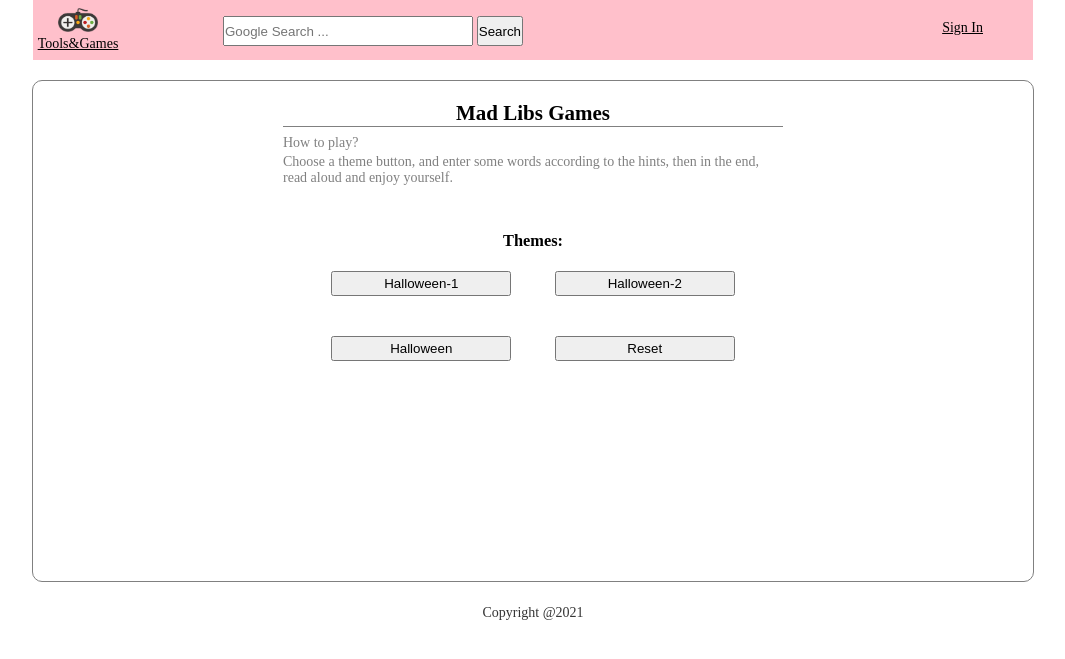
After one commit to Ricky-Hu5918/comIT-finalproject, a Django app: page /madlibs/ in a window 1280 px wide. The commit adds this page. Shown: the top 659 px of the page, without its empty margins (107-1172 px from the left). Run offline with Django 3.2, Linux system fonts and the light colour scheme.

Commit message:
finished mad libs game

```diff
--- a/main_project/main_project/urls.py
+++ b/main_project/main_project/urls.py
@@ -18,7 +18,7 @@ from django.contrib import admin
 from django.urls import path
 from calc_app import views
 # from signin_app import views
-from signin_app.views import SignInView, HomeView, SignUpView, SignOutView, GuesspageView, Guess, RspView, RsppageView
+from signin_app.views import SignInView, HomeView, SignUpView, SignOutView, GuesspageView, Guess, MadlibsView, RsppageView
 # from calc_app import views
 
 urlpatterns = [
@@ -32,5 +32,5 @@ urlpatterns = [
     path('signUp/', SignUpView.as_view(), name='signup'),
     path('signout/', SignOutView.as_view(), name='signout'),
     path('rsppage/', RsppageView.as_view(), name='rsppage'),
-    path('rsp/', RspView.as_view(), name='rspgame'),
+    path('madlibs/', MadlibsView.as_view(), name='madlibs'),
 ]
--- a/main_project/signin_app/templates/index.html
+++ b/main_project/signin_app/templates/index.html
@@ -281,7 +281,7 @@
 
          </div>
          <div class="madlibs-game-link-wrapper">
-            <a href="madlibsgame.html">
+            <a href="{% url 'madlibs' %}">
                <img src="{% static 'img/madlibs.jpeg' %}" title="">
             </a>
             <br>
--- /dev/null
+++ b/main_project/signin_app/templates/madlibsgame.html
@@ -0,0 +1,183 @@
+<!DOCTYPE html>
+<html lang="en">
+<head>
+    <meta charset="UTF-8">
+    <meta name="viewport" content="width=device-width, initial-scale=1.0">
+    <title>Mad Libs Games</title>
+    {% load static %}
+    <link rel="stylesheet" href="{% static '/calc_app/base.css' %}" />
+    <link rel="shortcut icon" href="{% static '/img/logo.ico' %}" />
+    <script src="https://code.jquery.com/jquery-3.5.1.min.js"></script>
+</head>
+<body>
+    <!-- header start -->
+    <div class="nav-top w">
+        <div class="nav-logo">
+            <a class="nav-logo-icon" href="{% url 'index' %}">
+                <img src="{% static 'img/logo.png' %}" alt="" width="40" height="24" class="">
+            </a>
+            <span class="nav-logo-label">
+                <a href="{% url 'index' %}">Tools&Games</a>
+            </span>
+
+        </div>
+
+        <div class="search-form">
+            <form class="" action="https://Google.com/search" method="GET" target="_blank">
+                <input class="" type="search" placeholder="Google Search ..." aria-label="Search" name="q" >
+                <button class="" type="submit" name="btnK" >Search</button>
+            </form>
+        </div>
+
+        <div class="nav-right">
+            {% if request.user.username != '' %}
+                <span class="nav-hello">
+                    Hello, {{ request.user.username }}!
+                </span>
+
+                <span class="sign-out-label">
+                    <a href="{% url 'signout' %}" id="signout">Sign Out</a>
+                </span>
+            {% else %}
+                <span class="sign-in-label">
+                    <a href="{% url 'signin' %}">Sign In</a>
+                </span>
+            {% endif %}
+        </div>
+    </div>
+    <!-- header end -->
+
+    <div class="guess-form-wrapper w">
+        <div class="form-title">
+            <h2>Mad Libs Games</h2>
+            <div class="game-description">
+                <h4>How to play?</h4>
+                <p>Choose a theme button, and enter some words according to the hints, then in the end, read aloud and enjoy yourself.</p>
+            </div>
+        </div>
+
+        <div>
+            <form class="guess-input-area w" >
+
+                 <div>
+                    <h3>Themes:</h3>
+                    <button class="guess-button" type="button" onclick="fun_halloween1()">Halloween-1</button>
+                    <button class="reset-button" type="button" onclick="fun_halloween2()">Halloween-2</button>
+                </div>
+                <div>
+                    <button class="guess-button" type="button" onclick="fun_halloween()">Halloween</button>
+                    <button class="reset-button" type="button" onclick="fun_reset()">Reset</button>
+                </div>
+            </form>
+        </div>
+    </div>
+
+    <footer class="guess-footer w">
+        <h4>Copyright @2021</h4>
+    </footer>
+
+    <script>
+        function fun_halloween1() {
+            var holiday, noun1, place, person, adjective1, body_part, verb1, adjective2, noun2, food, nouns3;
+
+            // holiday = prompt("Please enter a holiday name: ");
+            // console.log(holiday);
+            if (holiday = prompt("Please enter a holiday name: "))
+            {
+                if (noun1 = prompt("Please enter a noun:"))
+                {
+                    if (place = prompt("Please enter a name of place:"))
+                    {
+                        if (person = prompt("Please enter a name of person:"))
+                        {
+                            if (adjective1 = prompt("Please enter an adjective:"))
+                            {
+                                if (body_part = prompt("Please enter a name of your body part:"))
+                                {
+                                    if (verb1 = prompt("Please enter a verb:"))
+                                    {
+                                        if (adjective2 = prompt("Please enter an adjective:"))
+                                        {
+                                            if (noun2 = prompt("Please enter a noun:"))
+                                            {
+                                                if (food = prompt("Please enter a name of food:"))
+                                                {
+                                                    if (nouns3 = prompt("Please enter a plural noun:"))
+                                                    {
+                                                        alert("Ready to read aloud the Halloween story you created?")
+
+                                                        var story = "I can't believe it's already " + holiday + "!" + " I can't wait to put on my " + noun1 + " and visit every " + place + " in my neighborhood." + " This year, I am going to dress up as (a) " + person + " with " + adjective1 + " " + body_part + "." + " Before I " + verb1 +"," + " I make sure to grab my " + adjective2 + " " + noun2 + " to hold all of my " + food + "." + " Finally, all of my " + nouns3 + " are ready to go!";
+
+                                                        alert(story);
+                                                    }
+
+                                                }
+                                            }
+                                        }
+                                    }
+                                }
+                            }
+                        }
+                    }
+                }
+
+            }
+
+
+        }
+
+        function fun_halloween2() {
+            var famous_person, noun1, food1, food2, number1, verb1, family_member, food3, body_part, number2, adjective, holiday, nouns2;
+
+            if (famous_person = prompt("Please enter a name of famous person: "))
+            {
+                if (noun1 = prompt("Please enter a noun:"))
+                {
+                    if (food1 = prompt("Please enter a name of food:"))
+                    {
+                        if (food2 = prompt("Please enter a name of food:"))
+                        {
+                            if (number1 = prompt("Please enter a number:"))
+                            {
+                                if (verb1 = prompt("Please enter a verb:"))
+                                {
+                                    if (family_member = prompt("Please enter a name of your family member:"))
+                                    {
+                                        if (food3 = prompt("Please enter a name of food:"))
+                                        {
+                                            if (body_part = prompt("Please enter a name of your body part:"))
+                                            {
+                                                if (number2 = prompt("Please enter a number:"))
+                                                {
+                                                    if (adjective = prompt("Please enter a adjective:"))
+                                                    {
+                                                        if (nouns2 = prompt("Please enter a plural noun:"))
+                                                        {
+                                                            if (holiday = prompt("Please enter a holiday:"))
+                                                            {
+                                                                alert("Ready to read aloud the Halloween story you created?")
+
+                                                                var story = "When "+famous_person+" answers the door, I say, " + "'"+noun1+" or Treat!'" + " Yum! I got (a) "+food1+" and (a) "+food2+"." + " We visit " + number1 + " houses and decide it's time to "+verb1+" home." + " My "+ family_member+" says if I eat too much "+food3+","+" my "+body_part+" will hurt, so I'll eat just "+number2+" pieces and go straight to bed. I hope I'll have "+adjective+" dreads of "+nouns2+" tonight!"+" Happy "+holiday+"!";
+
+                                                                alert(story);
+                                                            }
+                                                        }
+                                                    }
+                                                }
+                                            }
+                                        }
+                                    }
+                                }
+                            }
+                        }
+                    }
+                }
+            }
+
+        }
+
+    </script>
+
+
+</body>
+</html>
--- a/main_project/signin_app/views.py
+++ b/main_project/signin_app/views.py
@@ -111,6 +111,6 @@ class RsppageView(View):
     def get(self, request):
         return render(request, 'rsp.html')
 
-class RspView(View):
-    def post(self, request):
-        pass
+class MadlibsView(View):
+    def get(self, request):
+        return render(request, 'madlibsgame.html')
```
